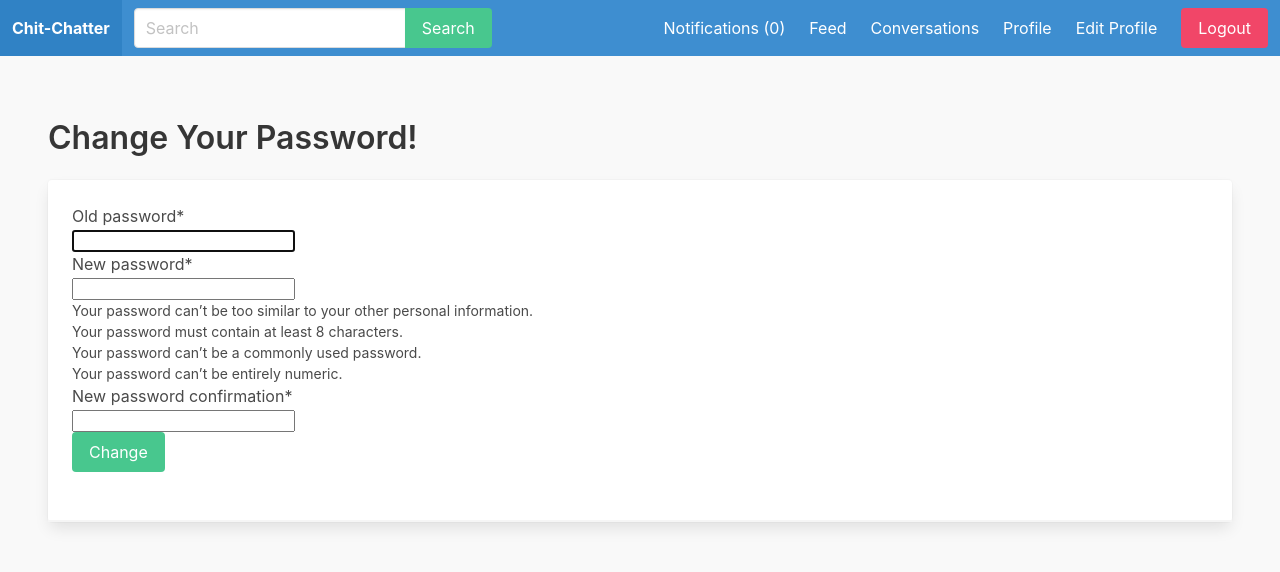
After one commit to Saujanya0910/twitter-clone, a Django app: page /change-password/ in a window 1280 px wide. The commit adds this page. Shown: the top 572 px of the page. Run offline with Django 3.2, Linux system fonts and the light colour scheme; a user stored in the database is signed in; data comes from the database, SQL or seed files in the repository; both versions use the stored data as it was after the commit; parts of the project's set-up code (start-up, migrations or seed data) failed here and were passed over; some libraries are stand-ins or nearby versions.

Commit message:
change-pwd implemented

```diff
--- /dev/null
+++ b/apps/core/templates/core/change_password.html
@@ -0,0 +1,45 @@
+{% extends 'core/base.html' %}
+
+{% load crispy_forms_tags %}
+
+{% block content %}
+    <!-- Begin Page Content -->
+    <div class="container-fluid">
+
+        <!-- Page Heading -->
+        <div class="d-sm-flex align-items-center justify-content-between mb-4 mt-4">
+        <h1 class="h4 text-gray-900 mb-4 title">Change Your Password!</h1>
+        </div>
+
+        <!-- Main Content Here -->
+        <div class="card o-hidden border-0 shadow-lg my-5">
+          <div class="card-body p-0">
+            <div class="row">
+              <div class="col-lg-6">
+                  <div class="field">
+                    <form method="POST">
+                      {% csrf_token %}
+                      <div class="p-5 fieldWrapper">
+                        {{form | crispy}}
+
+                        <div class="field">
+                          <p class="control">
+                            <button class="button is-success" type="submit">
+                              Change
+                            </button>
+                          </p>
+                        </div>
+                      </div>
+                    </form>
+                  </div>
+                  <hr>
+              </div>
+            </div>
+          </div>
+        </div>
+
+
+
+    </div>
+    <!-- /.container-fluid -->
+{% endblock content %}
--- a/twitter_clone/urls.py
+++ b/twitter_clone/urls.py
@@ -37,11 +37,14 @@ from apps.conversation.api import *
 urlpatterns = [
     path('admin/', admin.site.urls),
 
-    path('', frontpage, name='frontpage'),
+    # auth views
     path('login/', auth_views.LoginView.as_view(template_name='core/login.html', redirect_authenticated_user=True, authentication_form=UserLoginForm), name='login'),
     path('signup/', signup, name='signup'),
     path('logout/', auth_views.LogoutView.as_view(template_name='core/logout.html'), name='logout'),
+    path('change-password/', auth_views.PasswordChangeView.as_view(template_name='core/change_password.html',success_url='/'), name='change_password'),
 
+
+    path('', frontpage, name='frontpage'),
     path('feed/', feed, name='feed'),
     path('search/', search, name='search'),
 
```
Also changed, not shown: apps/user_profile/templates/user_profile/edit_profile.html (+13 -0 lines), twitter_clone/settings.py (+11 -0 lines), db.sqlite3.
